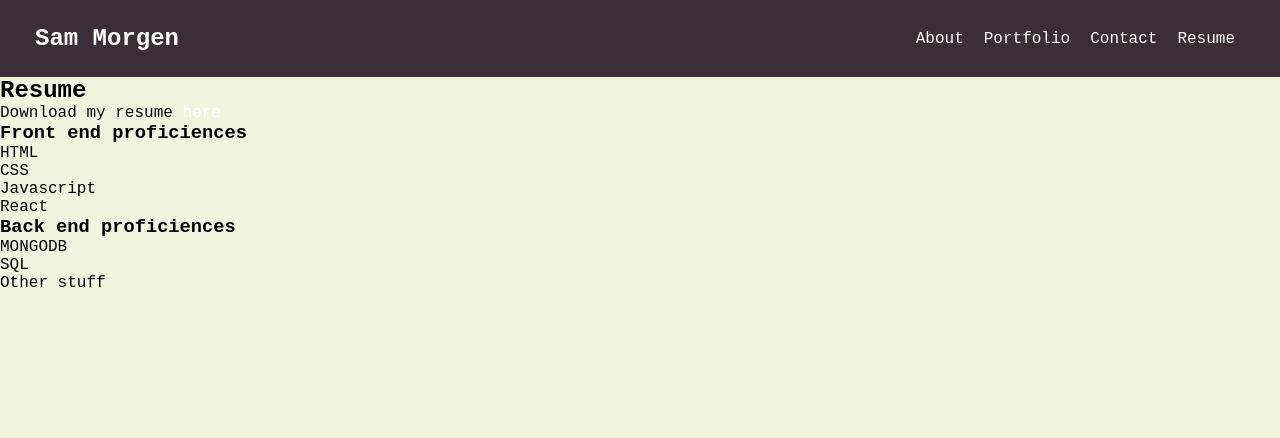
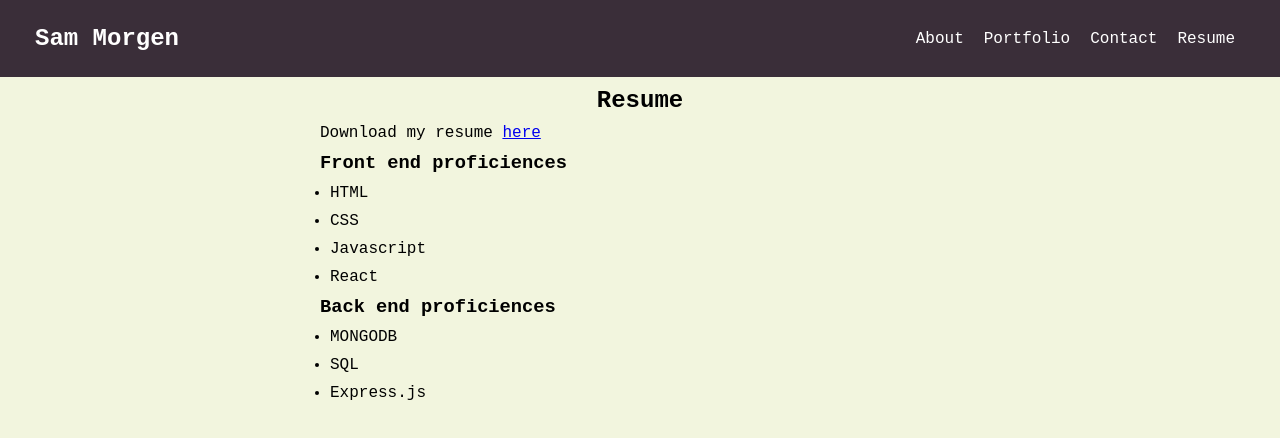
Before and after one commit to quasse/react-portfolio, a React (Create React App) app: page / in a window 1280 px wide. Both pictures are taken after a click on the item "Resume". Shown: the top 438 px of the page. Built offline with nearby package versions, Linux system fonts and the light colour scheme; the HTML template or start-up script is replaced by a standard one.

Commit message:
resume page styling

```diff
--- a/src/components/Resume/index.js
+++ b/src/components/Resume/index.js
@@ -1,13 +1,17 @@
 import React from "react";
+import resume from "../../assets/files/Resume.pdf";
 
 function Resume() {
   return (
     <section className="resume">
       <h2>Resume</h2>
       <p>
-        Download my resume <a href="../../assets/files/Resume.pdf">here</a>
+        Download my resume{" "}
+        <a href={resume} download>
+          here
+        </a>
       </p>
-      <div className="front-end-proficiencies">
+      <div className="proficiencies">
         <h3>Front end proficiences</h3>
         <ul>
           <li>HTML</li>
@@ -16,12 +20,12 @@ function Resume() {
           <li>React</li>
         </ul>
       </div>
-      <div className="back-end-proficiencies">
+      <div className="proficiencies">
         <h3>Back end proficiences</h3>
         <ul>
           <li>MONGODB</li>
           <li>SQL</li>
-          <li>Other stuff</li>
+          <li>Express.js</li>
         </ul>
       </div>
     </section>
--- a/src/index.css
+++ b/src/index.css
@@ -17,10 +17,10 @@ body {
   font-family: "Courier New", Courier, monospace;
 }
 
-a:hover,
-a:visited,
-a:link,
-a:active {
+header a:hover,
+header a:visited,
+header a:link,
+header a:active {
   text-decoration: none;
   color: white;
 }
@@ -135,3 +135,21 @@ textarea {
   position: relative;
   bottom: 100px;
 }
+
+.resume {
+  width: 50vw;
+  margin: auto;
+}
+
+.resume h2 {
+  text-align: center;
+  margin: 10px;
+}
+
+.proficiencies {
+  margin: 10px 0;
+}
+
+.resume li {
+  margin: 10px;
+}
```
